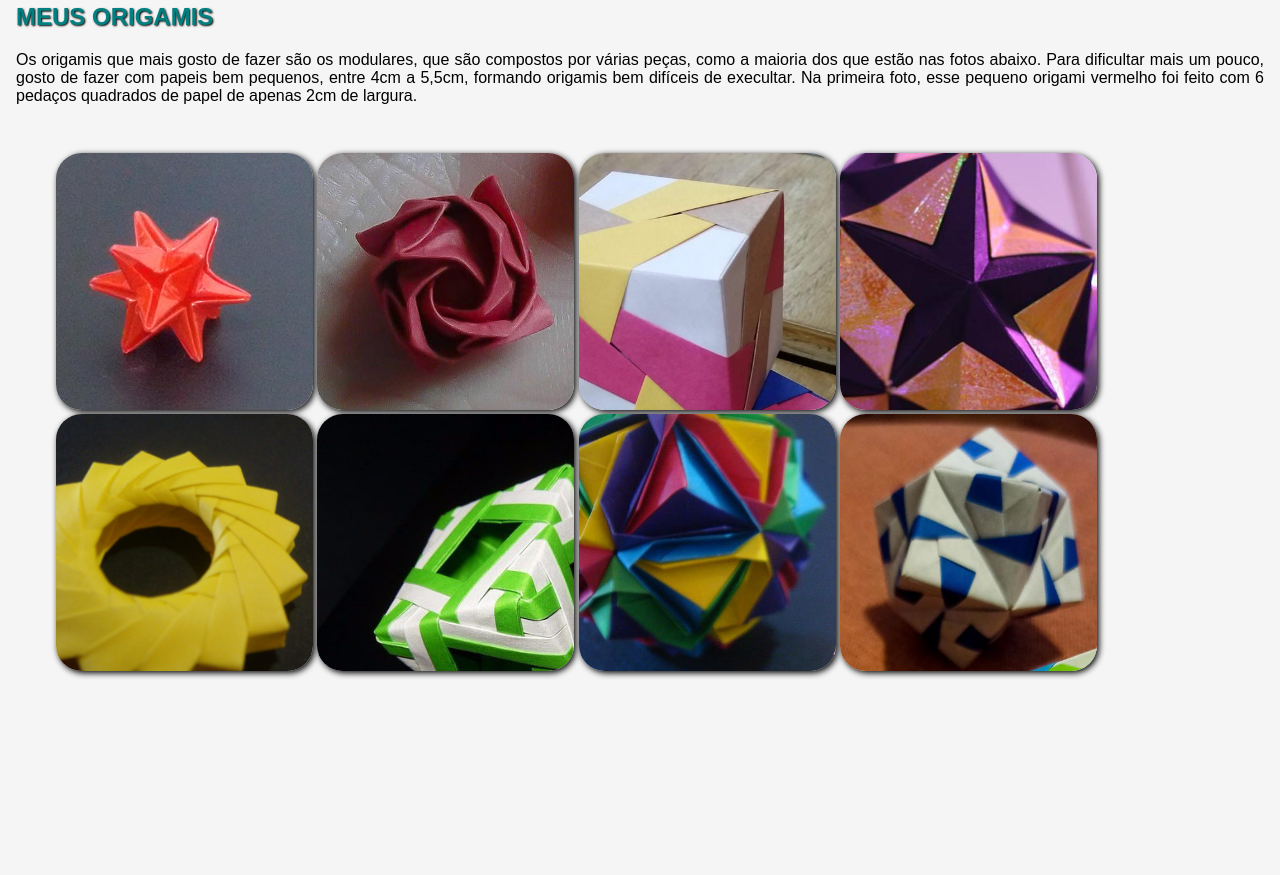
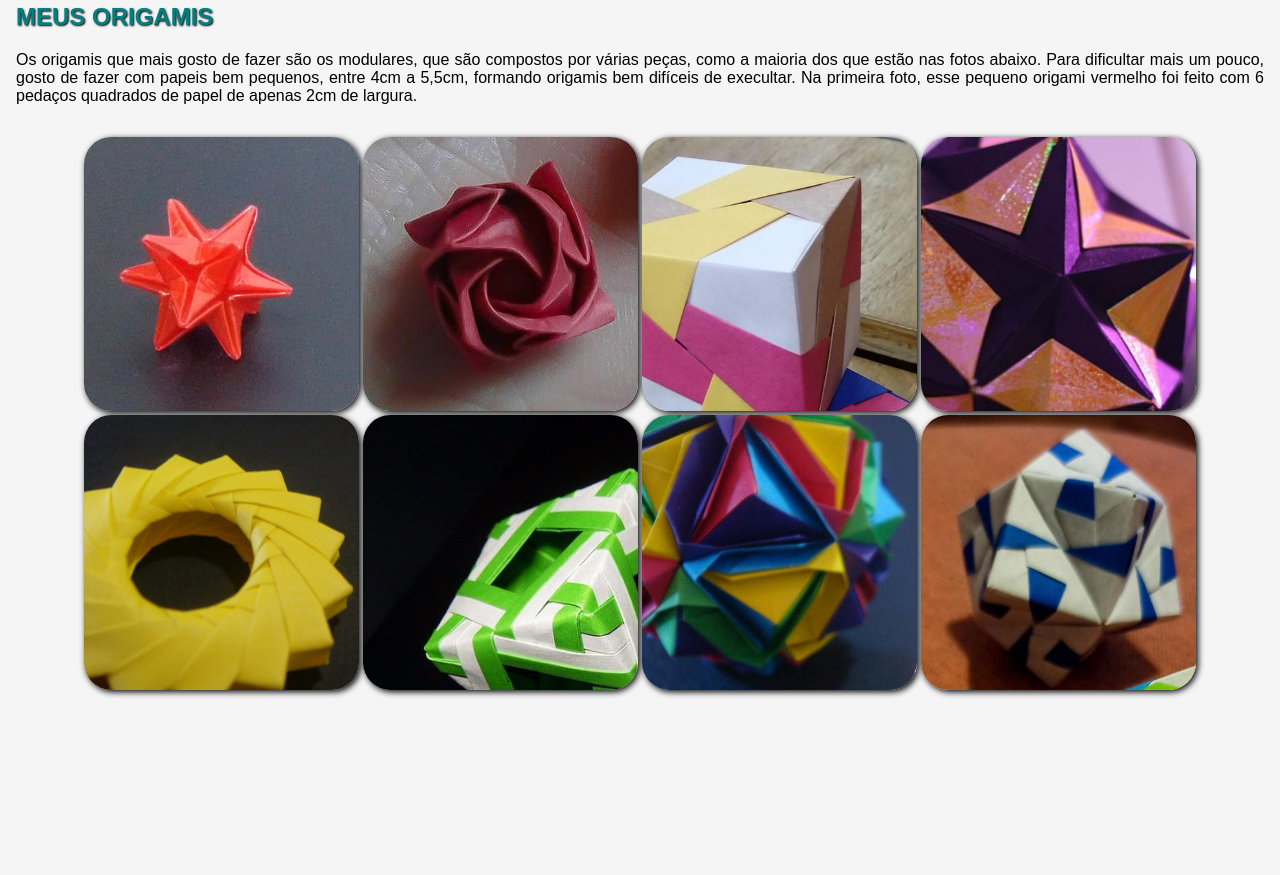
Before and after one commit to lchaimsohn/myhobbies, a plain HTML site: page index.html in a window 1280 px wide. Shown: the part 611-1486 px from the top of the page. Drawn offline with Linux system fonts and the light colour scheme; a web font is replaced by a local one.

Commit message:
Add files via upload

```diff
--- a/css/style.css
+++ b/css/style.css
@@ -131,10 +131,16 @@ li a:hover{
     /* box-shadow: black 0 0 5px; */
 
 }
+figure{
+    margin: auto;
+    text-align: center;
+
+}
 
 figure a{
 
     width: 40%;
+
 
 }
 
```
